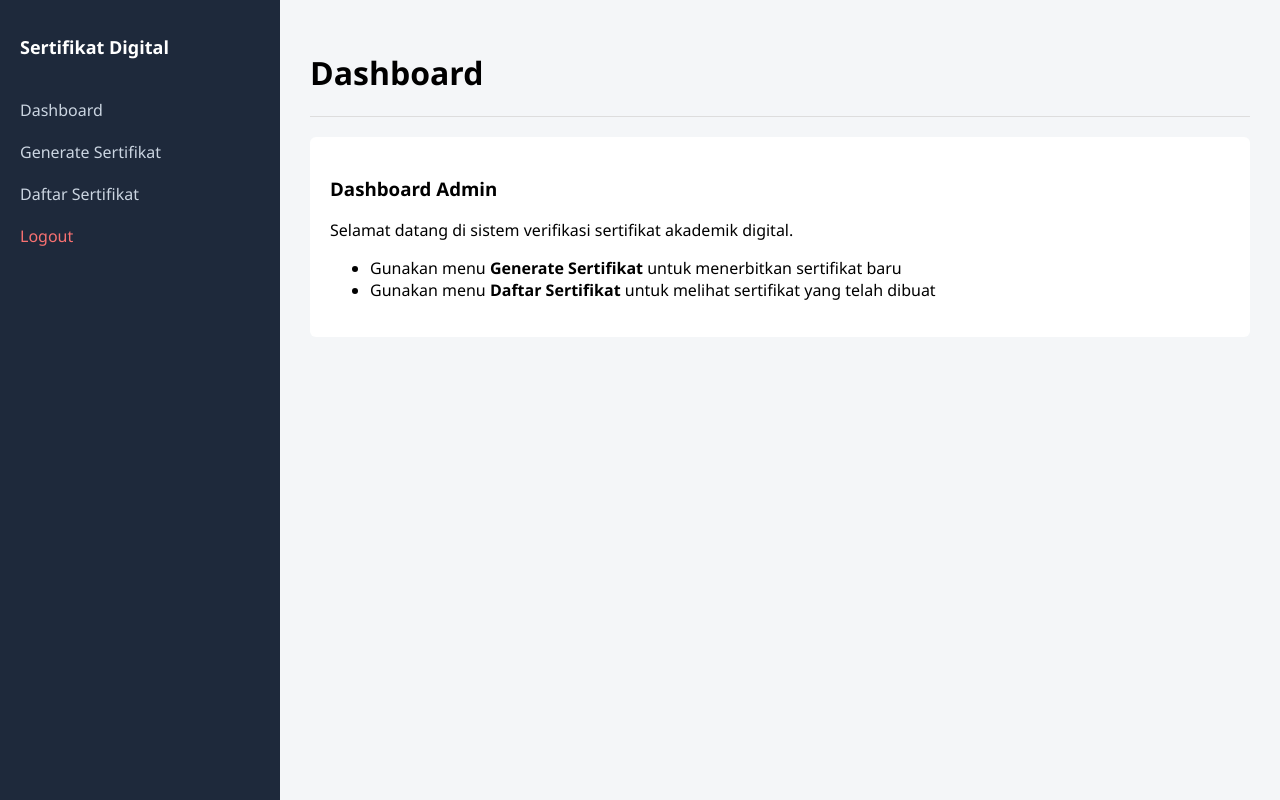
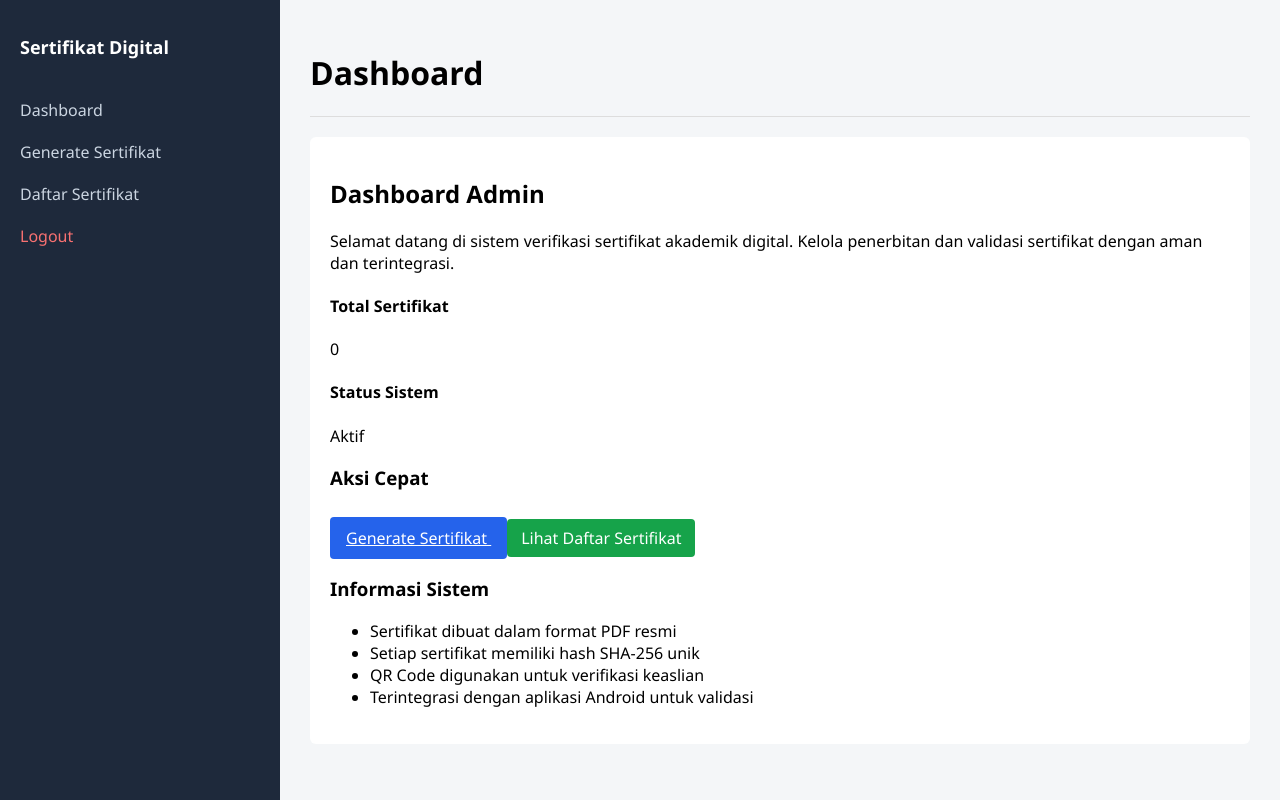
Before and after one commit to ANazmuddin/backend_sertiSah_app, a FastAPI app: page /dashboard in a window 1280 px wide. Run offline with FastAPI, Linux system fonts and the light colour scheme; the visitor is signed in with stand-in values (Sample User, id 1).

Commit message:
update dashboard ui

```diff
--- a/templates/dashboard.html
+++ b/templates/dashboard.html
@@ -2,15 +2,58 @@
 
 {% block content %}
 
-<h3>Dashboard Admin</h3>
+<div class="dashboard-wrapper">
 
-<p>
-  Selamat datang di sistem verifikasi sertifikat akademik digital.
-</p>
+  <!-- ================= WELCOME ================= -->
+  <div class="card welcome-card">
+    <h2>Dashboard Admin</h2>
+    <p>
+      Selamat datang di sistem verifikasi sertifikat akademik digital.
+      Kelola penerbitan dan validasi sertifikat dengan aman dan terintegrasi.
+    </p>
+  </div>
 
-<ul>
-  <li>Gunakan menu <strong>Generate Sertifikat</strong> untuk menerbitkan sertifikat baru</li>
-  <li>Gunakan menu <strong>Daftar Sertifikat</strong> untuk melihat sertifikat yang telah dibuat</li>
-</ul>
+  <!-- ================= STATISTIK ================= -->
+  <div class="stats-container">
+
+    <div class="stat-card">
+      <h4>Total Sertifikat</h4>
+      <p class="stat-number">{{ total_certificates }}</p>
+    </div>
+
+    <div class="stat-card">
+      <h4>Status Sistem</h4>
+      <p class="stat-badge active">Aktif</p>
+    </div>
+
+  </div>
+
+  <!-- ================= QUICK ACTION ================= -->
+  <div class="card quick-actions">
+    <h3>Aksi Cepat</h3>
+
+    <div class="action-buttons">
+      <a href="/generate" class="btn btn-primary">
+        Generate Sertifikat
+      </a>
+
+      <a href="/certificates" class="btn btn-secondary">
+        Lihat Daftar Sertifikat
+      </a>
+    </div>
+  </div>
+
+  <!-- ================= INFO SYSTEM ================= -->
+  <div class="card info-card">
+    <h3>Informasi Sistem</h3>
+    <ul>
+      <li>Sertifikat dibuat dalam format PDF resmi</li>
+      <li>Setiap sertifikat memiliki hash SHA-256 unik</li>
+      <li>QR Code digunakan untuk verifikasi keaslian</li>
+      <li>Terintegrasi dengan aplikasi Android untuk validasi</li>
+    </ul>
+  </div>
+
+</div>
 
 {% endblock %}
```
